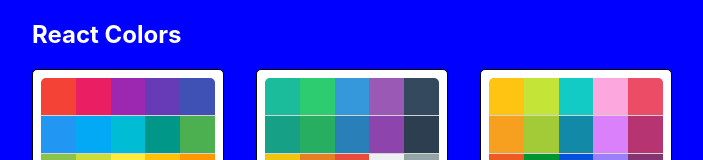
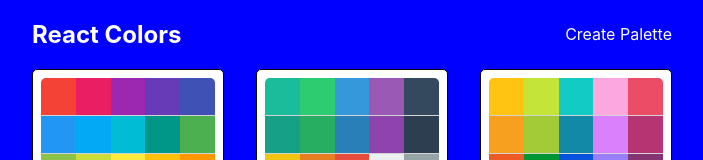
Before and after one commit to AndyK888/colors-app, a React (Create React App) app: page / in a window 1280 px wide. Shown: the top 160 px of the page, without its empty margins (288-991 px from the left). Built offline with nearby package versions, Linux system fonts and the light colour scheme.

Commit message:
add new palette form and link

```diff
--- a/src/App.js
+++ b/src/App.js
@@ -4,6 +4,7 @@
 import Palette from "./Palette";
 import seedColors from "./seedColors";
 import PaletteList from "./PaletteList";
+import NewPaletteForm from './NewPaletteForm'
 import SingleColorPalette from "./SingleColorPalette";
 function findPalette(id) {
 	return seedColors.find((color) => color.id === id);
@@ -21,6 +22,7 @@
 	return (
 		<Routes>
 			<Route path="/" element={<PaletteList palettes={seedColors} />} />
+			<Route path="/palette/new" element={<NewPaletteForm/>}/>
 			<Route path="/palette/:id" element={<Pal />} />
 			<Route
 				path="/palette/:paletteId/:colorId"
--- /dev/null
+++ b/src/NewPaletteForm.js
@@ -0,0 +1,7 @@
+import React from 'react'
+
+export default function NewPaletteForm() {
+  return (
+    <div><h1>NEW PALETTE FORM</h1></div>
+  )
+}
--- a/src/PaletteList.js
+++ b/src/PaletteList.js
@@ -1,5 +1,5 @@
 import React from "react";
-import { useNavigate } from "react-router-dom";
+import { useNavigate, Link } from "react-router-dom";
 import { createUseStyles } from "react-jss";
 import MiniPalette from "./MiniPalette";
 import styles from "./styles/PaletteListStyles"
@@ -17,7 +17,9 @@
 			<div className={classes.container}>
 				<nav className={classes.nav}>
 					<h1>React Colors</h1>
+					<Link to="/palette/new">Create Palette</Link>
 				</nav>
+
 				<div className={classes.palettes}>
 					{palettes.map((palette) => {
 						return (
--- a/src/styles/PaletteListStyles.js
+++ b/src/styles/PaletteListStyles.js
@@ -20,6 +20,11 @@
 		width: "100%",
 		justifyContent: "space-between",
 		color: "white",
+		alignItems: "center",
+		"& a": {
+			color: "white",
+			textDecoration: "none"
+		}
 	},
 	palettes: {
 		boxSizing: "border-box",
```
